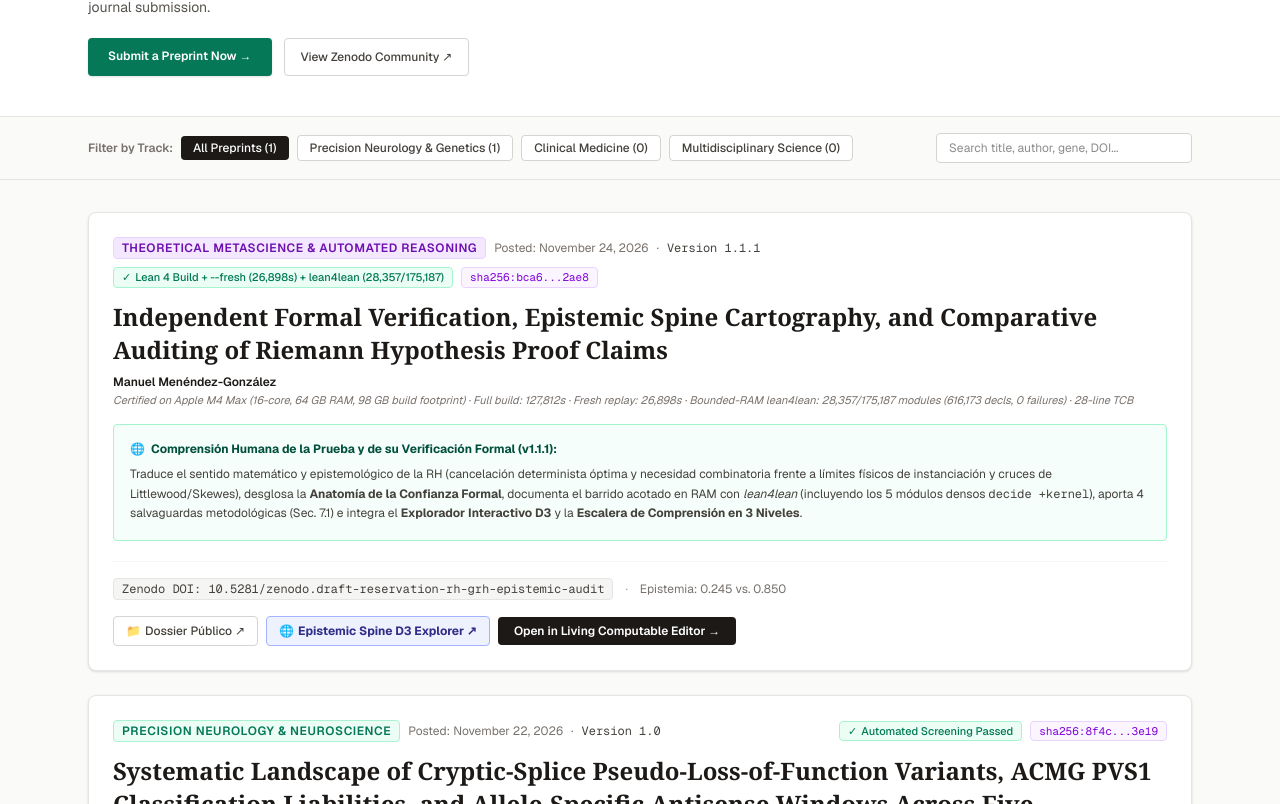
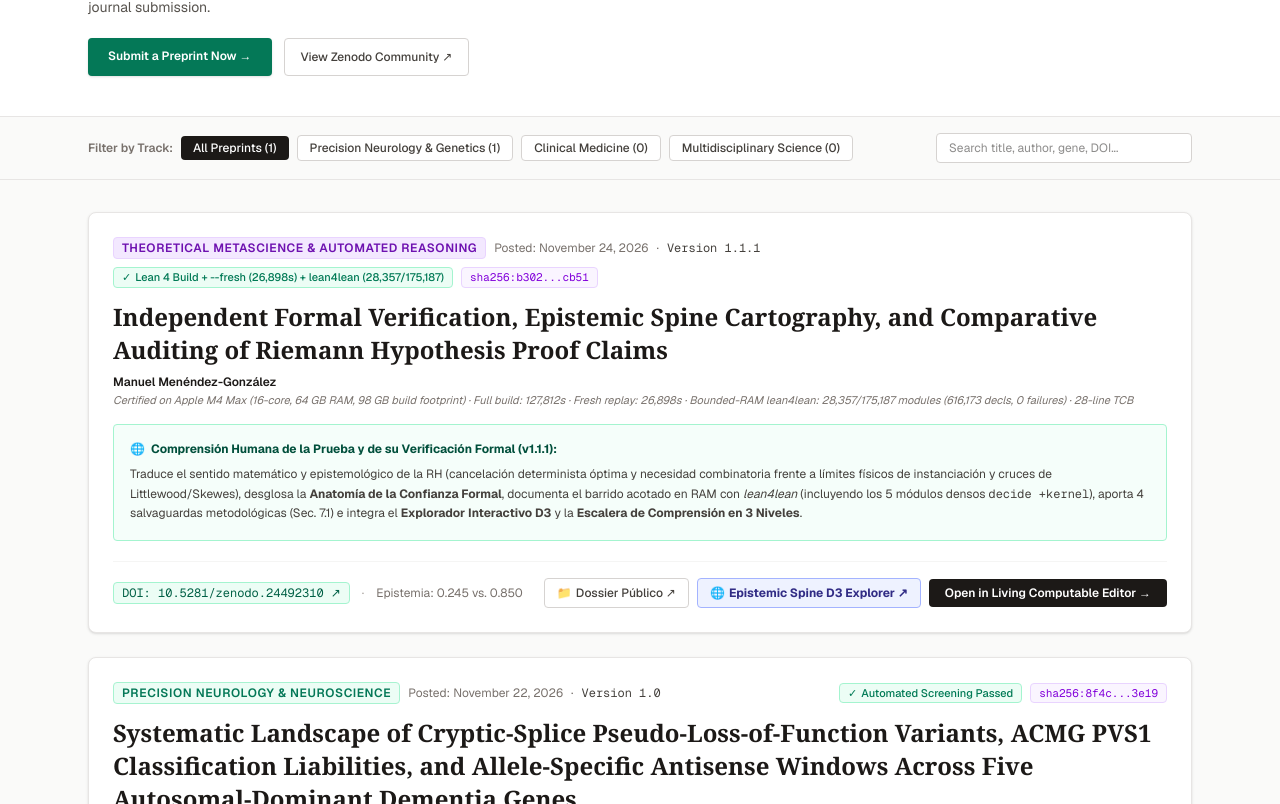
Before and after one commit to imedpub-ltd/editxt-frontend, a Next.js app: page /preprints in a window 1280 px wide. Shown: the part 359-1163 px from the top of the page. Built offline with nearby package versions, Linux system fonts and the light colour scheme.

Commit message:
feat(preprints): update live Zenodo DOI 10.5281/zenodo.24492310 and clean Merkle hash

```diff
--- a/src/app/preprints/page.tsx
+++ b/src/app/preprints/page.tsx
@@ -124,7 +124,7 @@ export default function PreprintsPage() {
                     <span>✓</span> Lean 4 Build + --fresh (26,898s) + lean4lean (28,357/175,187)
                   </span>
                   <span className="bg-purple-50 text-purple-700 border border-purple-200 px-2 py-0.5 rounded text-[11px] font-mono">
-                    sha256:bca6...2ae8
+                    sha256:b302...cb51
                   </span>
                 </div>
               </div>
@@ -154,9 +154,14 @@ export default function PreprintsPage() {
               {/* Summary CTAs */}
               <div className="mt-5 pt-4 border-t border-[#f5f5f4] flex flex-wrap items-center justify-between gap-4 text-xs">
                 <div className="flex flex-wrap items-center gap-3">
-                  <span className="font-mono bg-[#f5f5f4] border border-[#e7e5e4] px-2 py-0.5 rounded text-[#44403c]">
-                    Zenodo DOI: 10.5281/zenodo.draft-reservation-rh-grh-epistemic-audit
-                  </span>
+                  <a
+                    href="https://doi.org/10.5281/zenodo.24492310"
+                    target="_blank"
+                    rel="noreferrer"
+                    className="font-mono bg-emerald-50 border border-emerald-200 px-2 py-0.5 rounded text-emerald-800 hover:bg-emerald-100 transition"
+                  >
+                    DOI: 10.5281/zenodo.24492310 ↗
+                  </a>
                   <span className="text-[#a8a29e]">·</span>
                   <span className="text-[#78716c]">Epistemia: 0.245 vs. 0.850</span>
                 </div>
```
